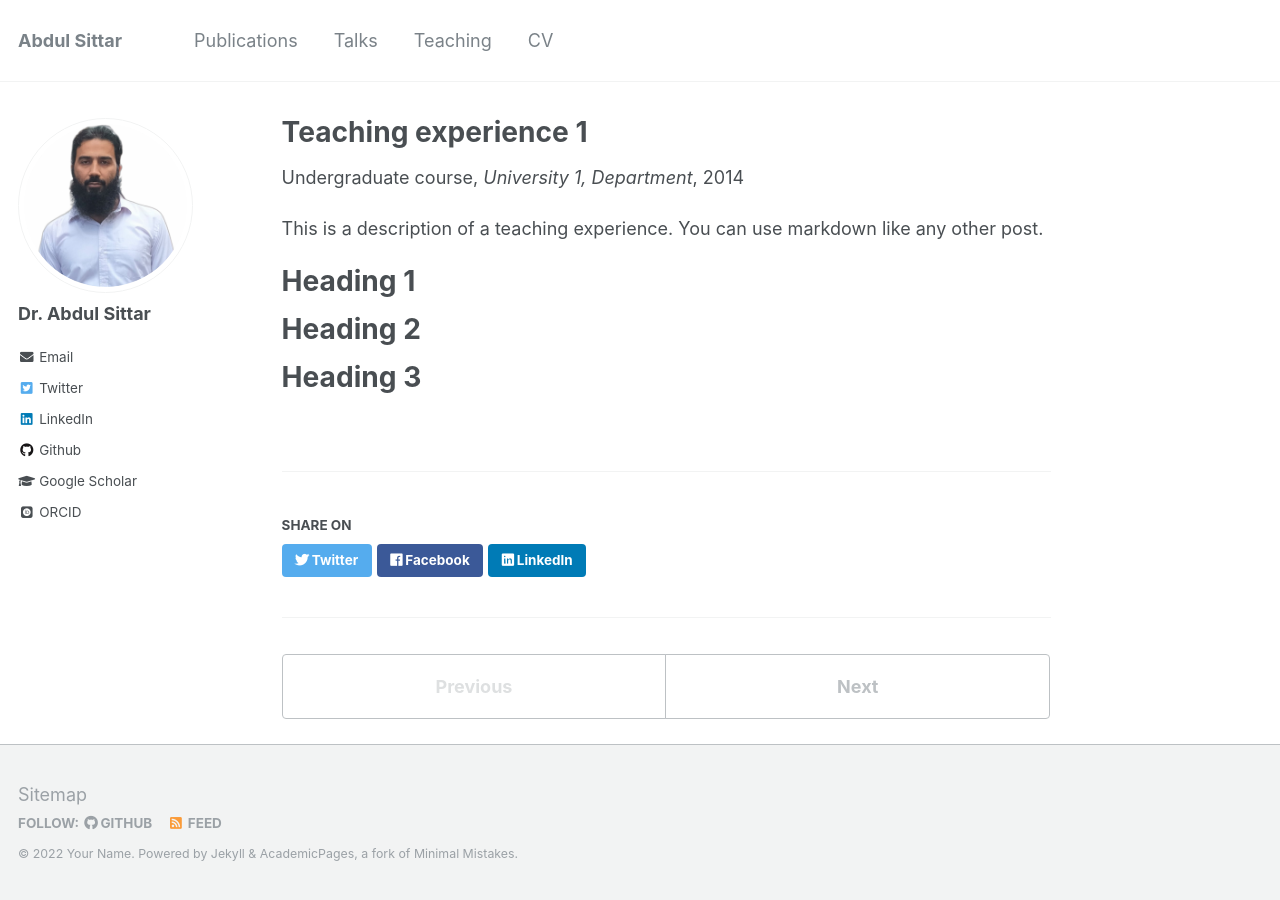
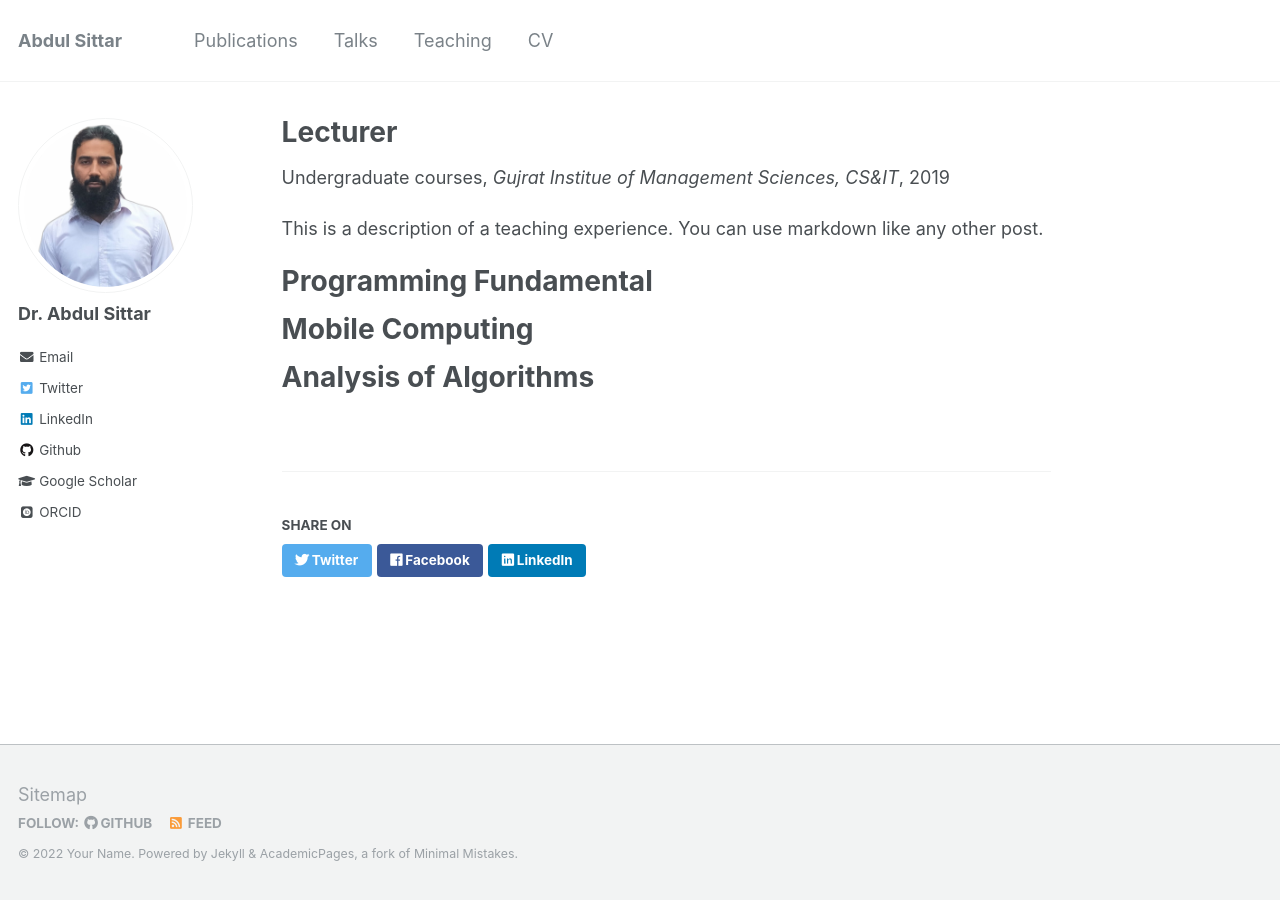
Before and after one commit to abdulsittar/abdulsittar.github.io, a Jekyll site: the page built from _teaching/2014-spring-teaching-1.md, in a window 1280 px wide. Built offline with Jekyll 4.4.1, drawn with Linux system fonts in a browser that asks for light colours; some web fonts are replaced.

Commit message:
added teaching experience

```diff
--- a/_teaching/2014-spring-teaching-1.md
+++ b/_teaching/2014-spring-teaching-1.md
@@ -1,20 +1,20 @@
 ---
-title: "Teaching experience 1"
+title: "Lecturer"
 collection: teaching
-type: "Undergraduate course"
-permalink: /teaching/2014-spring-teaching-1
-venue: "University 1, Department"
-date: 2014-01-01
-location: "City, Country"
+type: "Undergraduate courses"
+permalink:
+venue: "Gujrat Institue of Management Sciences, CS&IT"
+date: 2019-10-30
+location: "Gujrat, Pakistan"
 ---
 
 This is a description of a teaching experience. You can use markdown like any other post.
 
-Heading 1
+Programming Fundamental
 ======
 
-Heading 2
+Mobile Computing
 ======
 
-Heading 3
+Analysis of Algorithms
 ======
```
Also changed, not shown: _teaching/2015-spring-teaching-2.md (deleted, +0 -20 lines), _config.yml (line endings or trailing spaces).
